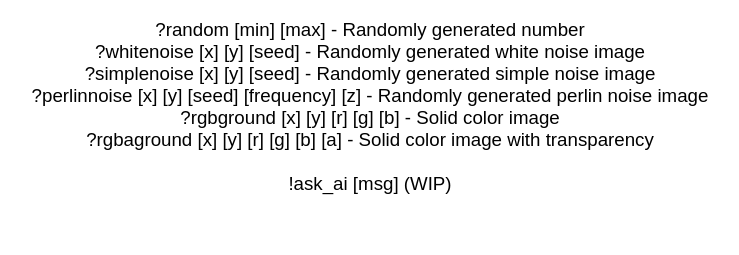
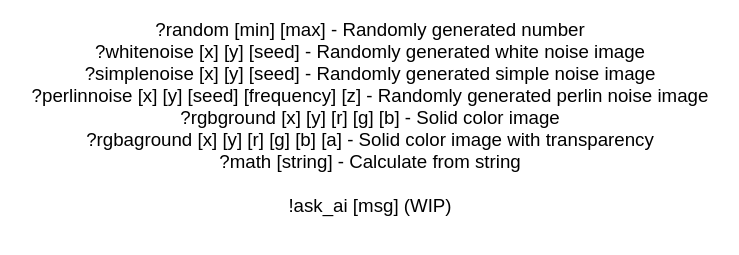
Before and after one commit to otphp5/otphp5.github.io, a plain HTML site: page index.html in a window 1280 px wide. Shown: the part 61-316 px from the top of the page, without its empty margins (270-1009 px from the left). Drawn offline with Linux system fonts and the light colour scheme.

Commit message:
Update index.html

```diff
--- a/index.html
+++ b/index.html
@@ -44,7 +44,8 @@
         ?simplenoise [x] [y] [seed] - Randomly generated simple noise image<br>
         ?perlinnoise [x] [y] [seed] [frequency] [z] - Randomly generated perlin noise image<br>
         ?rgbground [x] [y] [r] [g] [b] - Solid color image<br>
-        ?rgbaground [x] [y] [r] [g] [b] [a] - Solid color image with transparency<br><br>
+        ?rgbaground [x] [y] [r] [g] [b] [a] - Solid color image with transparency<br>
+        ?math [string] - Calculate from string<br><br>
         !ask_ai [msg] (WIP)</h3>
     </body>
 </html>
```
